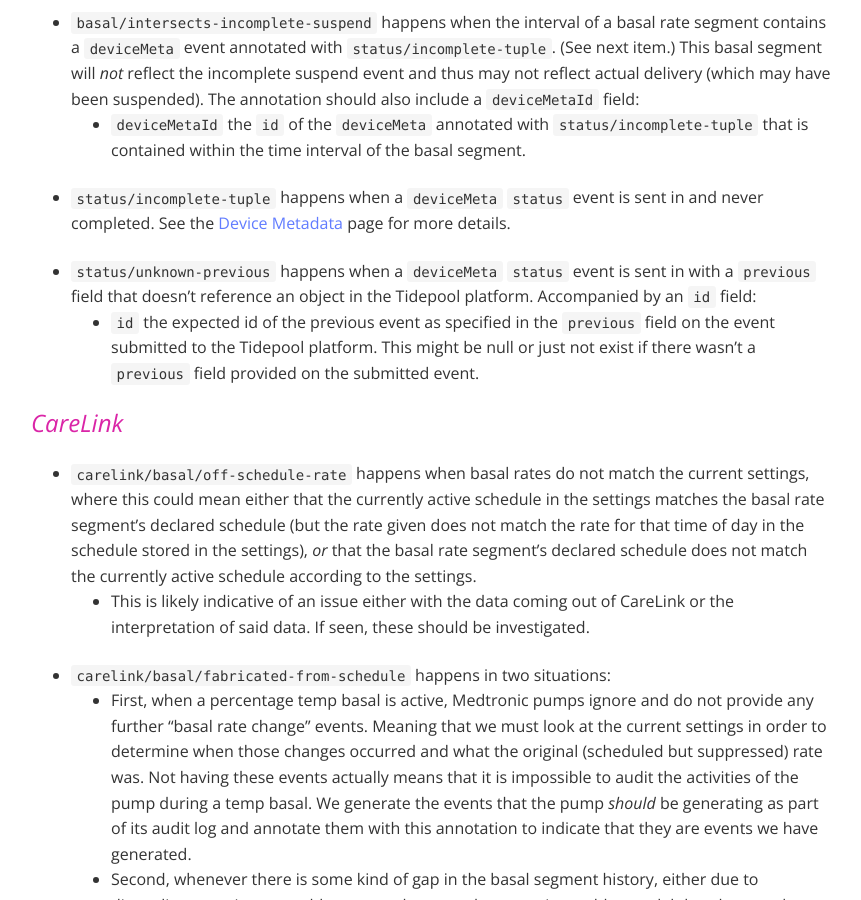
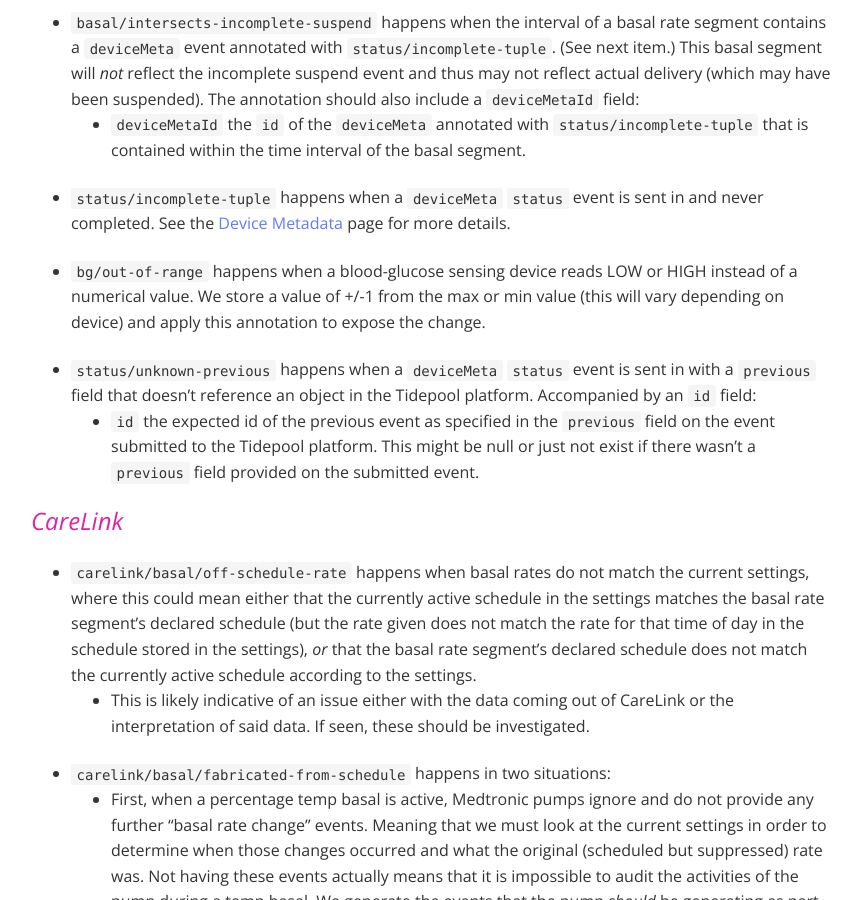
Before and after one commit to tidepool-org/tidepool-org.github.io, a Jekyll site: the page built from _docs/data-model/v1/annotations.md, in a window 1280 px wide and 900 px high, scrolled down 1232 px. Shown: the whole window, without its empty margins (209-1070 px from the left). Built offline with Jekyll 4.4.1, drawn with Linux system fonts in a browser that asks for light colours; nearby versions of some CDN libraries.

Commit message:
add bg out-of-range annotation

```diff
--- a/_docs/data-model/v1/annotations.md
+++ b/_docs/data-model/v1/annotations.md
@@ -40,6 +40,9 @@ We document our known annotations below, but we do not limit the set of annotati
 * `status/incomplete-tuple` happens when a `deviceMeta` `status` event is sent in and never completed.  See the [Device Metadata](device-meta) page for more details.
 
 
+* `bg/out-of-range` happens when a blood-glucose sensing device reads LOW or HIGH instead of a numerical value. We store a value of +/-1 from the max or min value (this will vary depending on device) and apply this annotation to expose the change.
+
+
 * `status/unknown-previous` happens when a `deviceMeta` `status` event is sent in with a `previous` field that doesn't reference an object in the Tidepool platform.  Accompanied by an `id` field:
     * `id` the expected id of the previous event as specified in the `previous` field on the event submitted to the Tidepool platform.  This might be null or just not exist if there wasn't a `previous` field provided on the submitted event.
 
```
